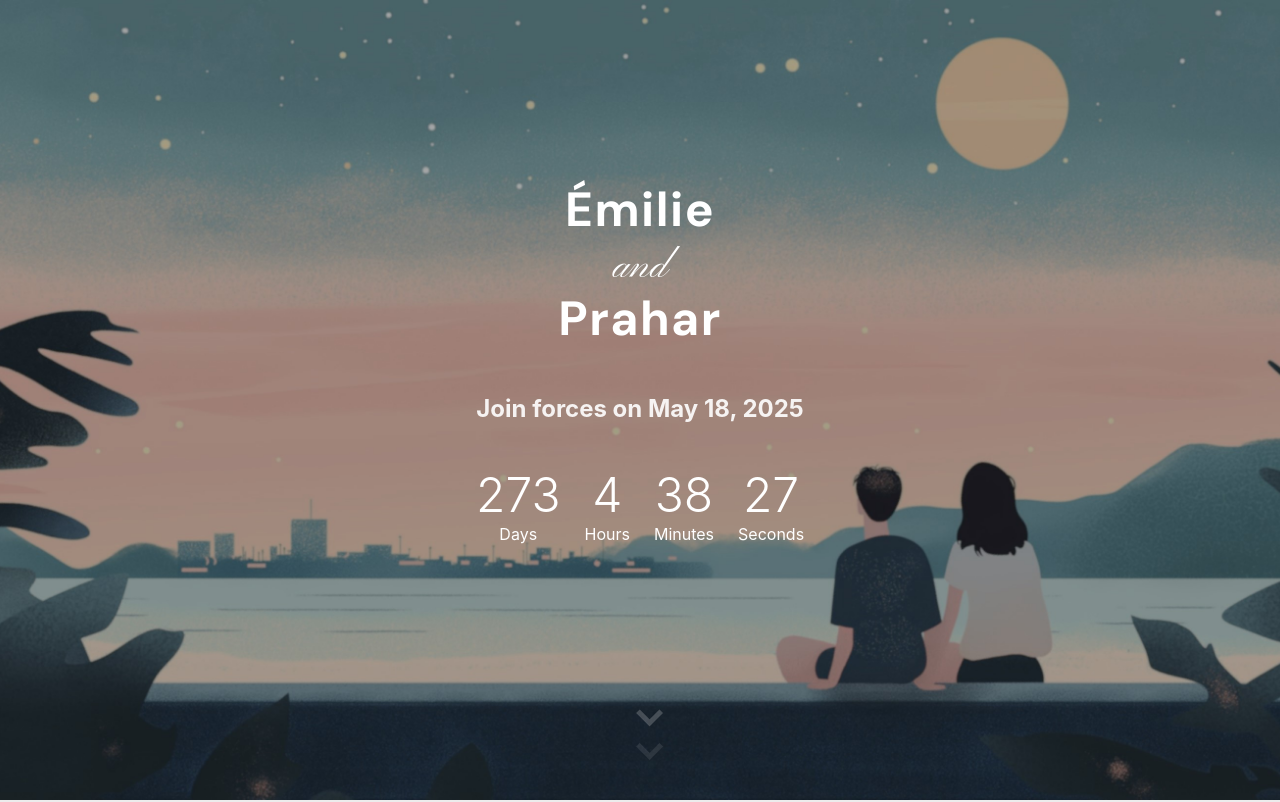
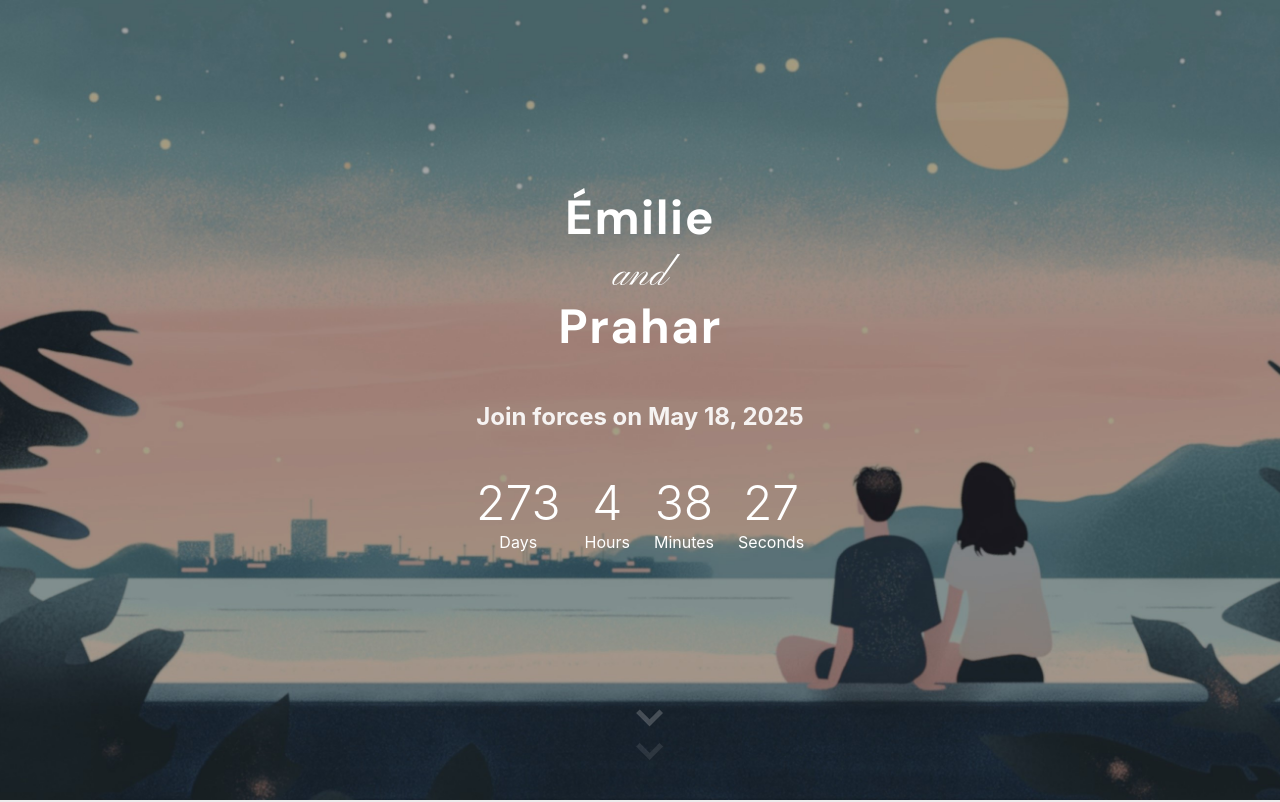
Before and after one commit to pew2025/pew2025.github.io, a plain HTML site: page index.html in a window 1280 px wide. Shown: the top 802 px of the page. Drawn offline with nearby package versions, Linux system fonts and the light colour scheme.

Commit message:
Add padding to containers

```diff
--- a/css/style.css
+++ b/css/style.css
@@ -37,6 +37,10 @@
 .maps {
     opacity: 0;
     transition: opacity 1s ease-in-out;
+}
+
+.container {
+    padding-top: 16px;
 }
 
 .rsvp.visible,
```
Also changed, not shown: index.html (+0 -2 lines).
